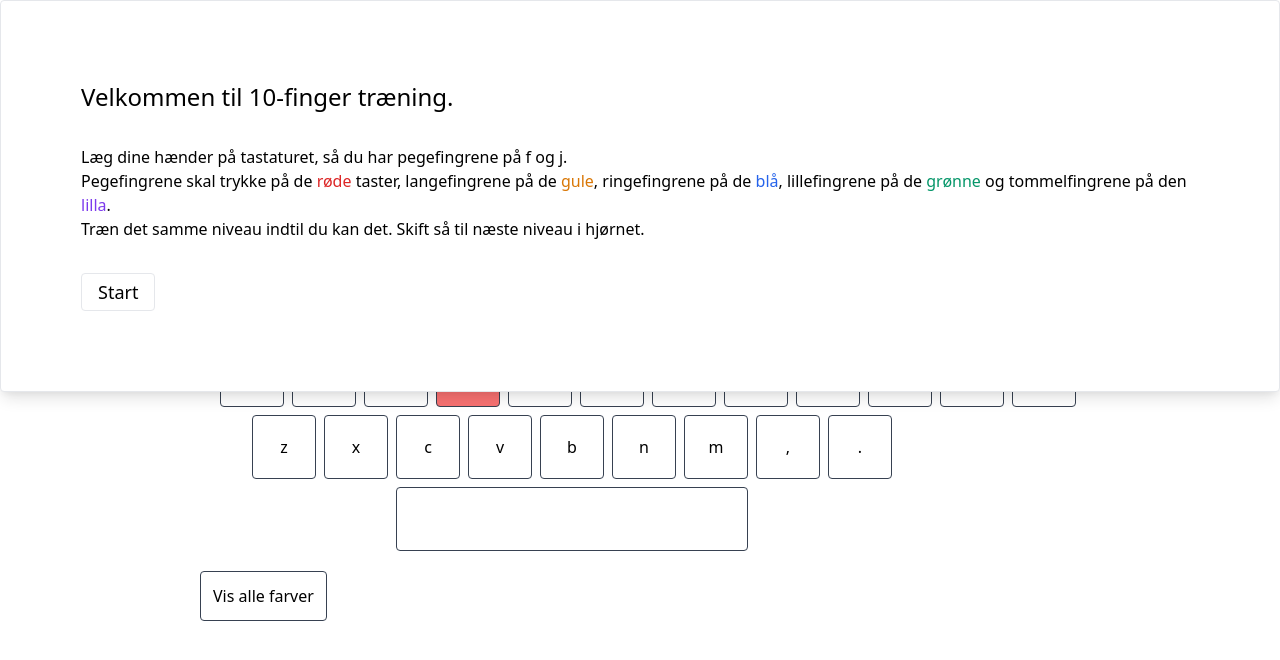
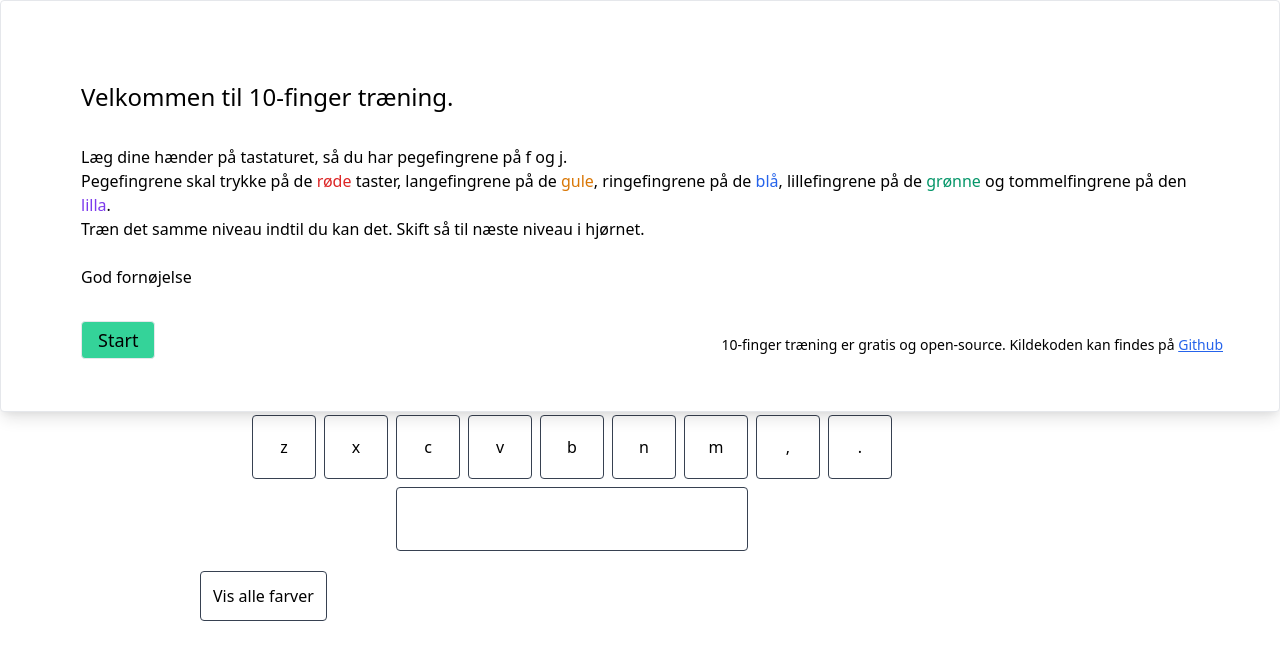
Before and after one commit to jobn/typist, a React (Create React App) app: page / in a window 1280 px wide. Shown: the top 660 px of the page. Built offline with nearby package versions, Linux system fonts and the light colour scheme.

Commit message:
improve welcome

```diff
--- a/src/Welcome.js
+++ b/src/Welcome.js
@@ -14,7 +14,7 @@ function Welcome() {
 
   return (
     <>
-      <div className="absolute top-0 left-0 bg-white border rounded shadow-lg p-20 ">
+      <div className="absolute top-0 left-0 w-full bg-white border rounded shadow-lg p-20 ">
         <h1 className="text-2xl">Velkommen til 10-finger træning.</h1>
 
         <p className="py-8">
@@ -29,14 +29,27 @@ function Welcome() {
           <br />
           Træn det samme niveau indtil du kan det. Skift så til næste niveau i
           hjørnet.
+          <br />
+          <br />
+          God fornøjelse
         </p>
 
         <button
           onClick={() => setDismissed(true)}
-          className="border rounded text-lg py-1 px-4"
+          className="border rounded text-lg py-1 px-4 bg-green-400"
         >
           Start
         </button>
+
+        <p className="text-right text-sm -m-6">
+          10-finger træning er gratis og open-source. Kildekoden kan findes på{" "}
+          <a
+            href="https://github.com/jobn/typist"
+            className="text-blue-600 underline"
+          >
+            Github
+          </a>
+        </p>
       </div>
 
       <div style={{ height: "48px" }} />
```
